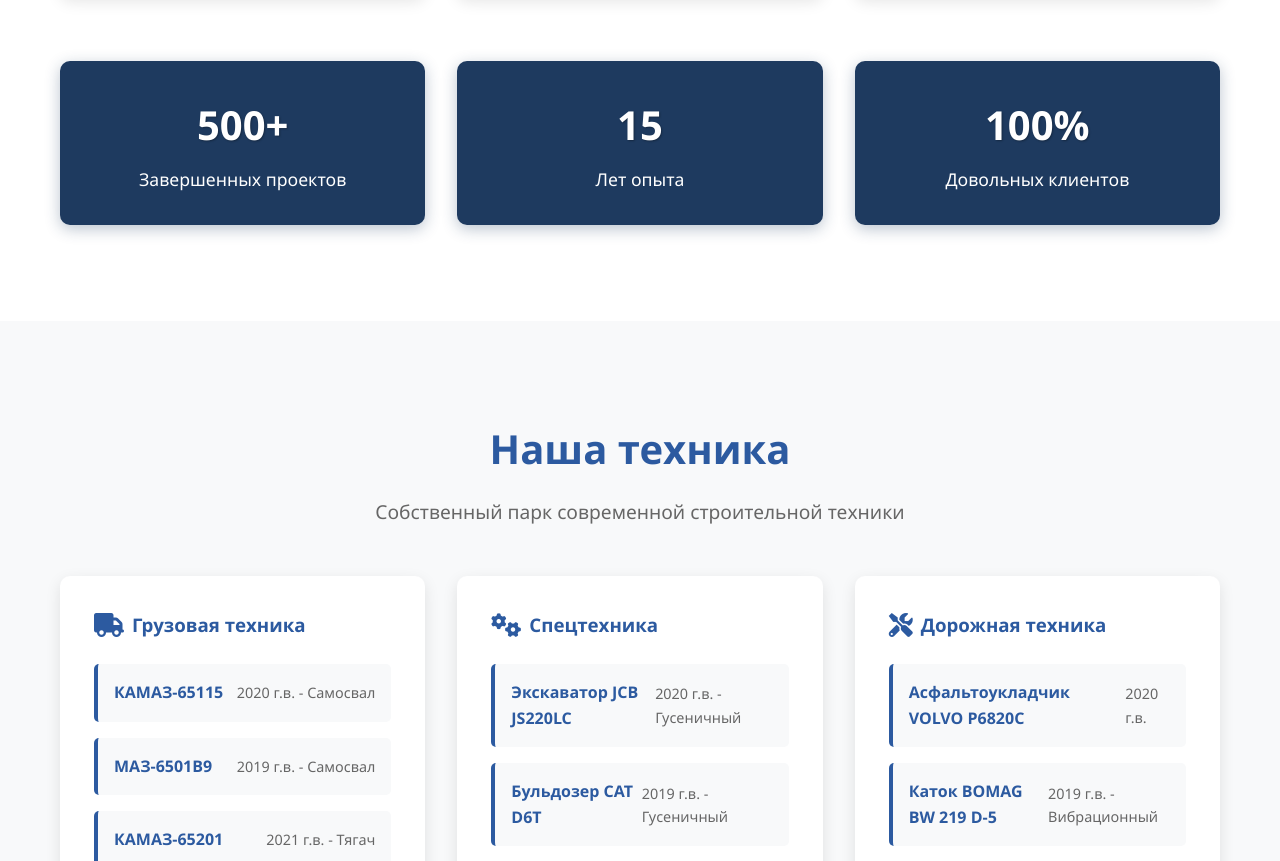
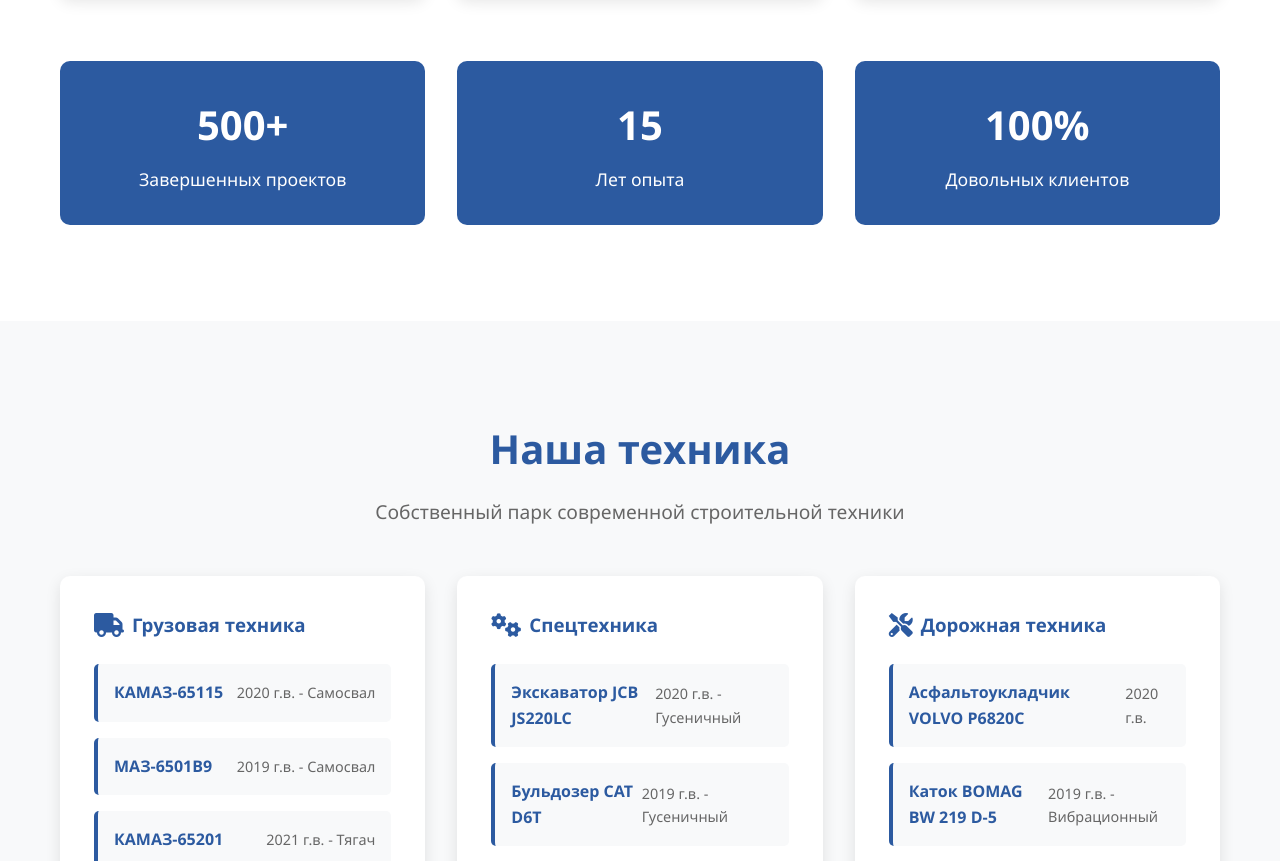
Before and after one commit to nasyryllauly/lux-construction, a plain HTML site: page index.html in a window 1280 px wide. Shown: the part 4404-5265 px from the top of the page. Drawn offline with Linux system fonts and the light colour scheme.

Commit message:
Исправлен телефон на +7 (707) 660-10-87, убран email, исправлен контраст текста на синем фоне

```diff
--- a/styles.css
+++ b/styles.css
@@ -820,25 +820,22 @@ body {
 }
 
 .project-stat {
-    background: #1e3a5f;
-    color: #ffffff;
+    background: #2c5aa0;
+    color: white;
     padding: 2rem;
     border-radius: 10px;
-    box-shadow: 0 4px 15px rgba(30, 58, 95, 0.3);
 }
 
 .project-stat .stat-number {
     font-size: 2.5rem;
     font-weight: bold;
     margin-bottom: 0.5rem;
-    color: #ffffff;
-    text-shadow: 1px 1px 2px rgba(0,0,0,0.3);
+    color: white;
 }
 
 .project-stat .stat-label {
     font-size: 1.1rem;
-    color: #ffffff;
-    font-weight: 500;
+    color: white;
 }
 
 /* Equipment Section */
```
